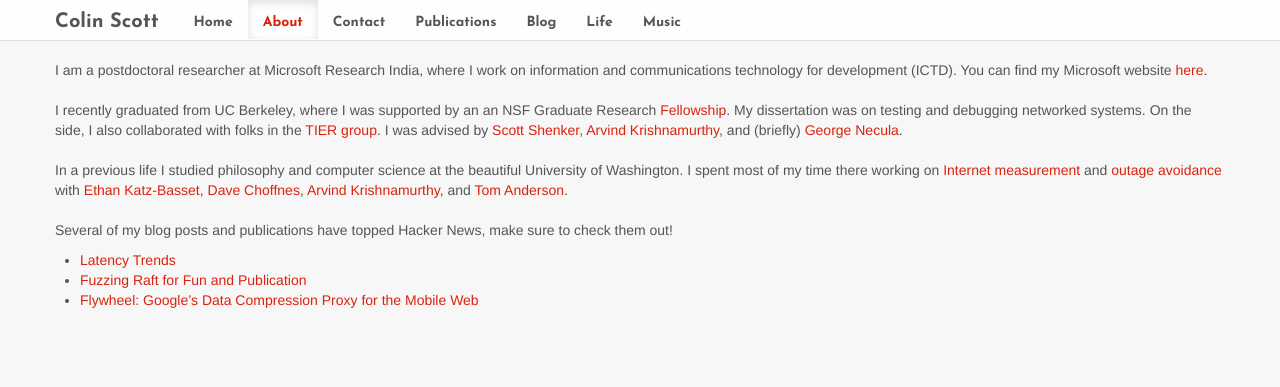
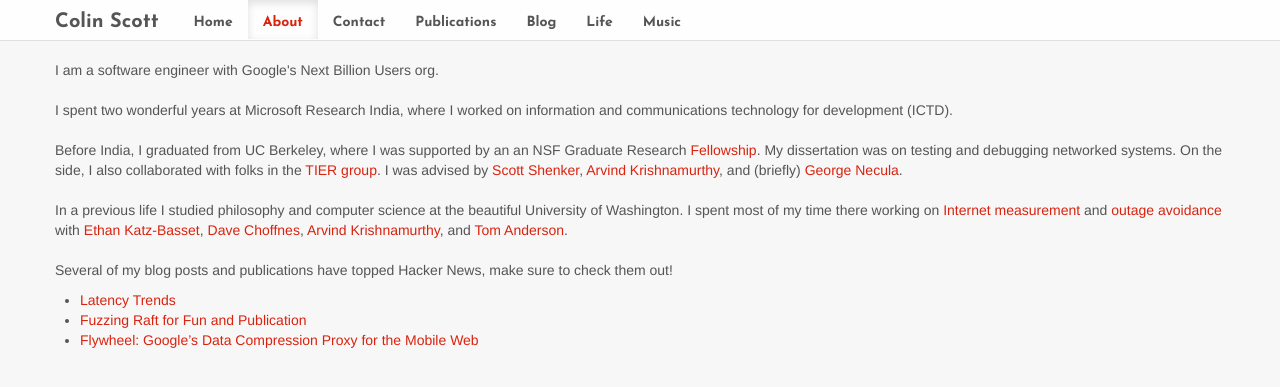
Before and after one commit to colin-scott/personal_website, a Jekyll site: the page built from about.html, in a window 1280 px wide. Shown: the top 387 px of the page. Built offline with Jekyll 4.4.1, drawn with Linux system fonts in a browser that asks for light colours; Markdown is read by kramdown in place of the engine named in the settings.

Commit message:
HTTPS only

```diff
--- a/about.html
+++ b/about.html
@@ -6,42 +6,44 @@
 ---
 
 <p>
-I am a postdoctoral researcher at Microsoft Research
-India, where I work on information and communications technology for
-development (ICTD). You can find my Microsoft website <a href="https://www.microsoft.com/en-us/research/people/t-roscot/">here</a>.<br/>
+I am a software engineer with Google's Next Billion Users org.</br>
 </br>
-I recently graduated from UC Berkeley, where I was supported by an
-an NSF Graduate Research <a href=http://www.nsfgrfp.org>Fellowship</a>.
+I spent two wonderful years at Microsoft Research
+India, where I worked on information and communications technology for
+development (ICTD).</br>
+</br>
+Before India, I graduated from UC Berkeley, where I was supported by an
+an NSF Graduate Research <a href=https://www.nsfgrfp.org>Fellowship</a>.
 My dissertation was on testing and debugging networked systems. On
 the side, I also collaborated with folks in the
-<a href="http://tier.cs.berkeley.edu/drupal/">TIER group</a>. I was advised by <a
-    href="http://www.eecs.berkeley.edu/Faculty/Homepages/shenker.html">Scott
+<a href="https://tier.cs.berkeley.edu/drupal/">TIER group</a>. I was advised by <a
+    href="https://www.eecs.berkeley.edu/Faculty/Homepages/shenker.html">Scott
     Shenker</a>, <a
-    href="http://www.cs.washington.edu/people/faculty/arvind/">Arvind
-    Krishnamurthy</a>, and (briefly) <a href="http://www.cs.berkeley.edu/~necula/">George
+    href="https://www.cs.washington.edu/people/faculty/arvind/">Arvind
+    Krishnamurthy</a>, and (briefly) <a href="https://www.cs.berkeley.edu/~necula/">George
     Necula</a>.
 </br>
 </br>
 In a previous life I studied philosophy and computer science at the
 beautiful University of Washington. I spent most
-of my time there working on <a href="http://www.cs.washington.edu/research/networking/astronomy/reverse-traceroute.html">Internet measurement</a> and
-<a href="http://lifeguard.cs.washington.edu/">outage avoidance</a> with
-<a href="http://www-bcf.usc.edu/~katzbass/">Ethan Katz-Basset</a>,
-<a href="http://david.choffnes.com/">Dave Choffnes</a>,
-<a href="http://www.cs.washington.edu/people/faculty/arvind">Arvind
+of my time there working on <a href="https://www.cs.washington.edu/research/networking/astronomy/reverse-traceroute.html">Internet measurement</a> and
+<a href="https://lifeguard.cs.washington.edu/">outage avoidance</a> with
+<a href="https://www-bcf.usc.edu/~katzbass/">Ethan Katz-Basset</a>,
+<a href="https://david.choffnes.com/">Dave Choffnes</a>,
+<a href="https://www.cs.washington.edu/people/faculty/arvind">Arvind
     Krishnamurthy</a>, and <a
-    href="http://www.cs.washington.edu/people/faculty/tom/">Tom
+    href="https://www.cs.washington.edu/people/faculty/tom/">Tom
     Anderson</a>.
 </br>
 </br>
 Several of my blog posts and publications have topped Hacker News, make sure to check them out!
 <ul>
   <li>
-    <a href="http://colin-scott.github.io/blog/2012/12/24/latency-trends/">Latency Trends</a>
+    <a href="https://colin-scott.github.io/blog/2012/12/24/latency-trends/">Latency Trends</a>
   </li>
   <li>
     <a
-      href="http://colin-scott.github.io/blog/2015/10/07/fuzzing-raft-for-fun-and-profit/">Fuzzing Raft for Fun and Publication</a>
+      href="https://colin-scott.github.io/blog/2015/10/07/fuzzing-raft-for-fun-and-profit/">Fuzzing Raft for Fun and Publication</a>
   </li>
   <li>
     <a
```
Also changed, not shown: life.html (+16 -16 lines), publications.html (+27 -27 lines).
